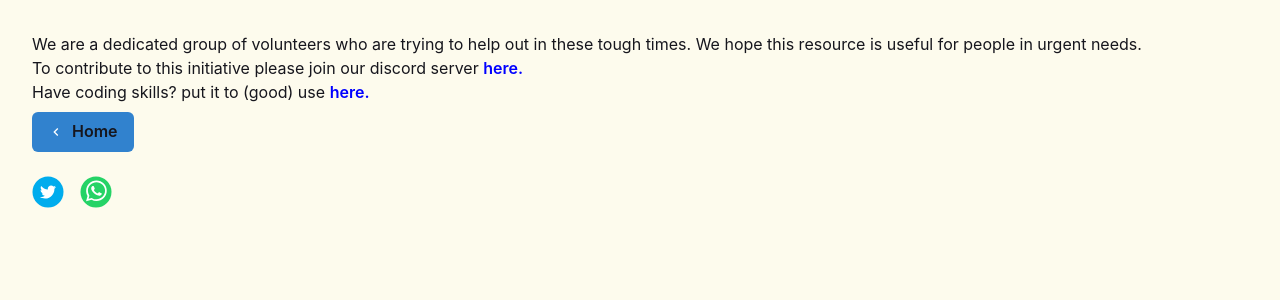
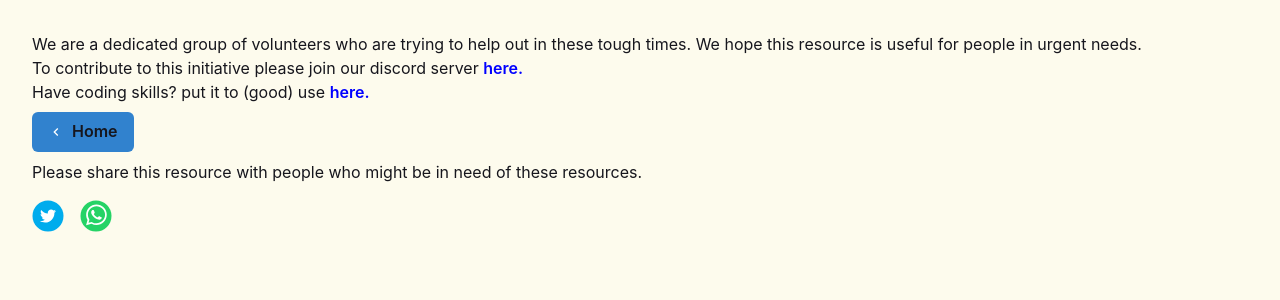
Before and after one commit to Rohithgilla12/covi-find, a Next.js app: page /about in a window 1280 px wide. Shown: the top 300 px of the page. Built offline with nearby package versions, Linux system fonts and the light colour scheme.

Commit message:
About page.

```diff
--- a/src/pages/about.tsx
+++ b/src/pages/about.tsx
@@ -43,6 +43,10 @@ const About: React.FC<AboutProps> = ({}) => {
           <Text color="black">Home</Text>
         </Button>
       </NextLink>
+      <Text color="black">
+        Please share this resource with people who might be in need of these
+        resources.
+      </Text>
       <ShareButtons />
     </Box>
   );
```
Also changed, not shown: 1 other file (tests, documents, lock files or other folders).
